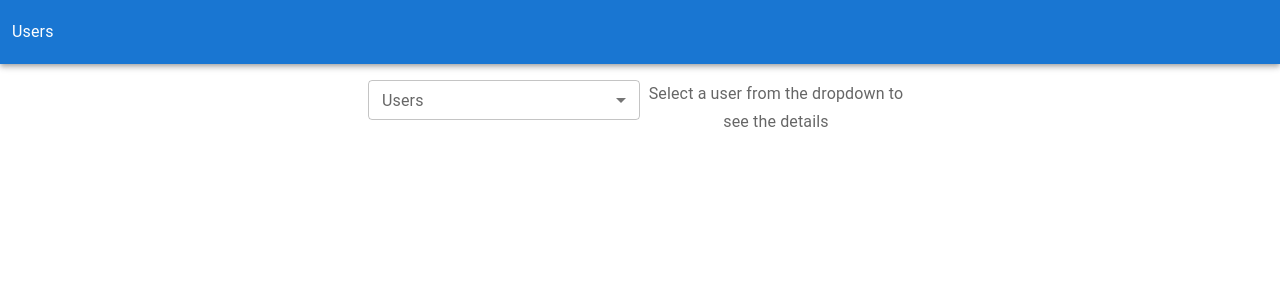
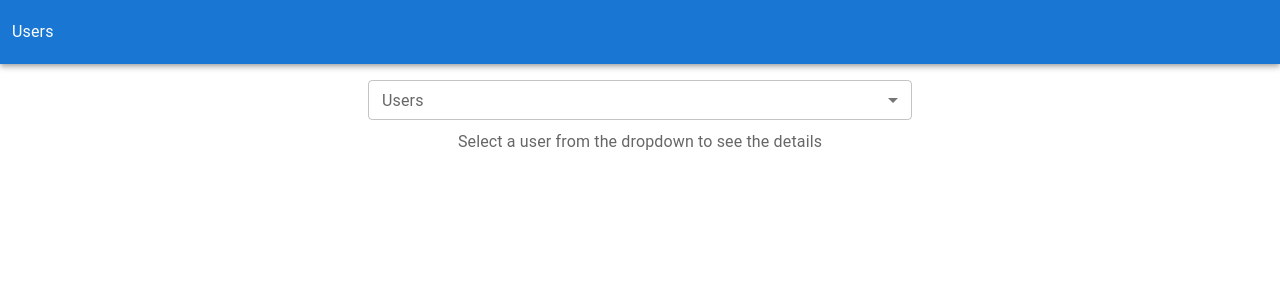
Before and after one commit to dabi-vm/farakav-challenge, a Next.js app: page /users in a window 1280 px wide. Shown: the top 300 px of the page. Built offline with nearby package versions, Linux system fonts and the light colour scheme; data requests are answered from the project's data file.

Commit message:
feat: select default value

```diff
--- a/src/pages/users/index.tsx
+++ b/src/pages/users/index.tsx
@@ -2,18 +2,25 @@ import { CSelect } from "@farakav-challenge/components/ui-components";
 import { useGetUsersQuery } from "@farakav-challenge/lib/rtk-query/api-services/user-api";
 import { Grid, Typography } from "@mui/material";
 import { useRouter } from "next/router";
+import { useEffect, useState } from "react";
 
 const Users = ({ children }: { children: React.ReactNode }) => {
+  const router = useRouter();
+  const [selectedUser, setSelectedUser] = useState<string>();
   const { data } = useGetUsersQuery({});
-  const router = useRouter();
 
   const handleSelectUser = (id: string) => {
+    setSelectedUser(id);
     router.push(`/users/${id}`);
   };
 
+  useEffect(() => {
+    setSelectedUser(String(router.query.id));
+  }, [router.query.id]);
+
   return (
     <Grid container p={4}>
-      <Grid item xs={12} md={6}>
+      <Grid item xs={12}>
         <CSelect
           options={
             data?.map((user) => ({
@@ -21,12 +28,13 @@ const Users = ({ children }: { children: React.ReactNode }) => {
               value: user?.id,
             })) || []
           }
+          value={selectedUser}
           onChange={(e) => handleSelectUser(e.target.value)}
           label="Users"
         />
       </Grid>
       {!router.query.id ? (
-        <Grid item xs={12} md={6}>
+        <Grid item xs={12}>
           <Typography
             variant="subtitle1"
             color="textSecondary"
```
